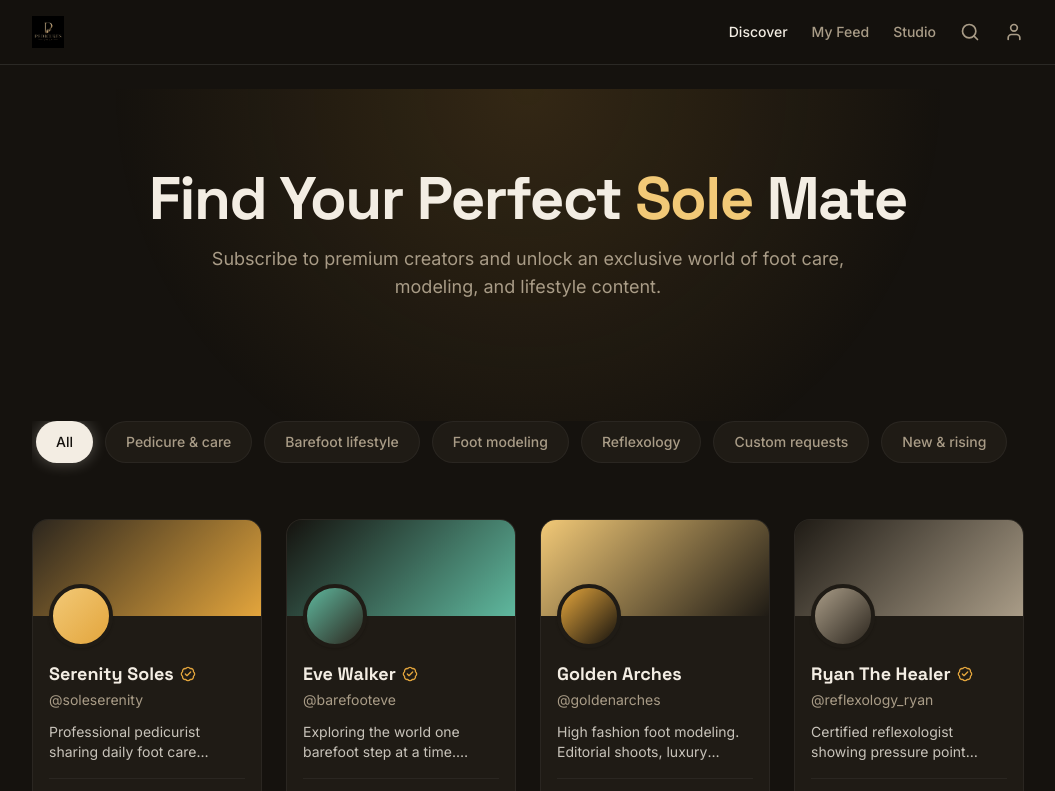
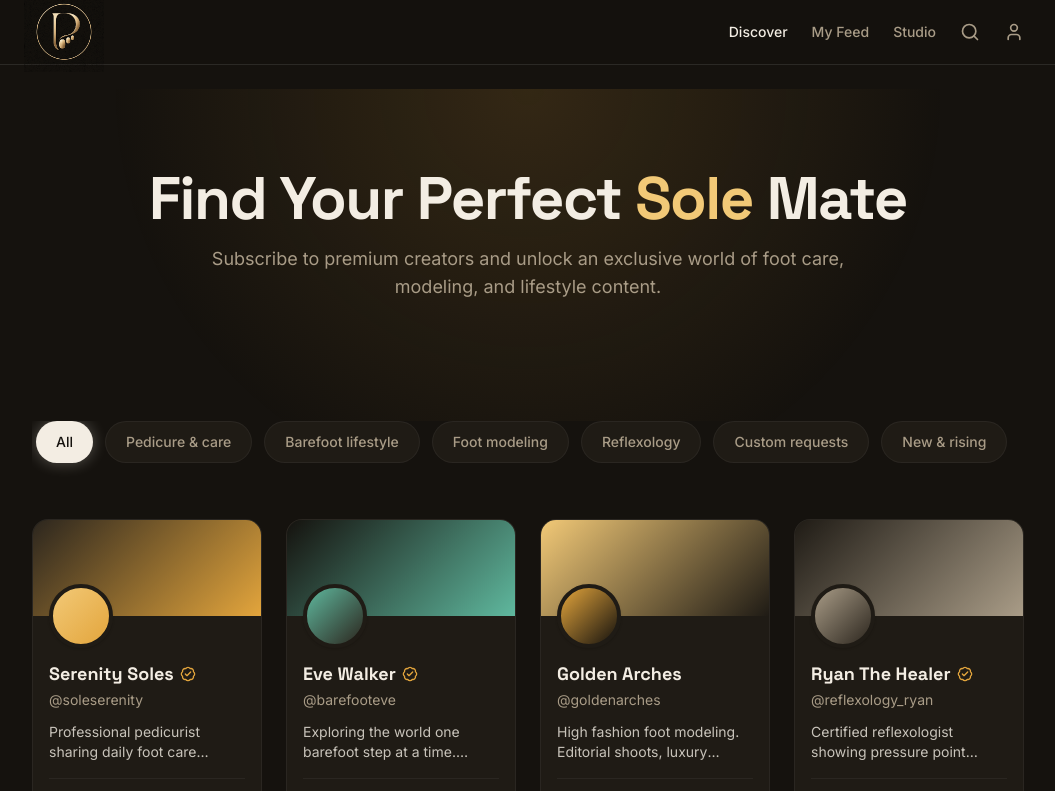
Before and after one commit to realslimkayleee/PO_repo, a React (Vite) app: page / in a window 1280 px wide. Shown: the top 791 px of the page, without its empty margins (112-1167 px from the left). Built offline with nearby package versions, Linux system fonts and the light colour scheme.

Commit message:
Use transparent PO logo icon in top left

```diff
--- a/src/components/Layout.tsx
+++ b/src/components/Layout.tsx
@@ -12,8 +12,8 @@ export function cn(...inputs: ClassValue[]) {
 const Header = () => (
   <header className="sticky top-0 z-50 bg-ink/80 backdrop-blur-md border-b border-white/10">
     <div className="max-w-5xl mx-auto px-4 h-16 flex items-center justify-between">
-      <NavLink to="/" className="flex items-center">
-        <img src="/PO_logo_primary.png" alt="PedicuresOnly" className="h-8 w-auto object-contain" />
+      <NavLink to="/" className="flex items-center -ml-2">
+        <img src="/PO_logo_icon_transparent.png" alt="PedicuresOnly" className="h-20 w-auto object-contain" />
       </NavLink>
       <nav className="hidden sm:flex items-center space-x-6 text-sm font-medium">
         <NavLink to="/" className={({ isActive }) => cn("hover:text-cream transition-colors", isActive ? "text-cream" : "text-mute")}>
```
Also changed, not shown: public/PO_logo_icon_transparent.png (added), 1 other file (tests, documents, lock files or other folders).
